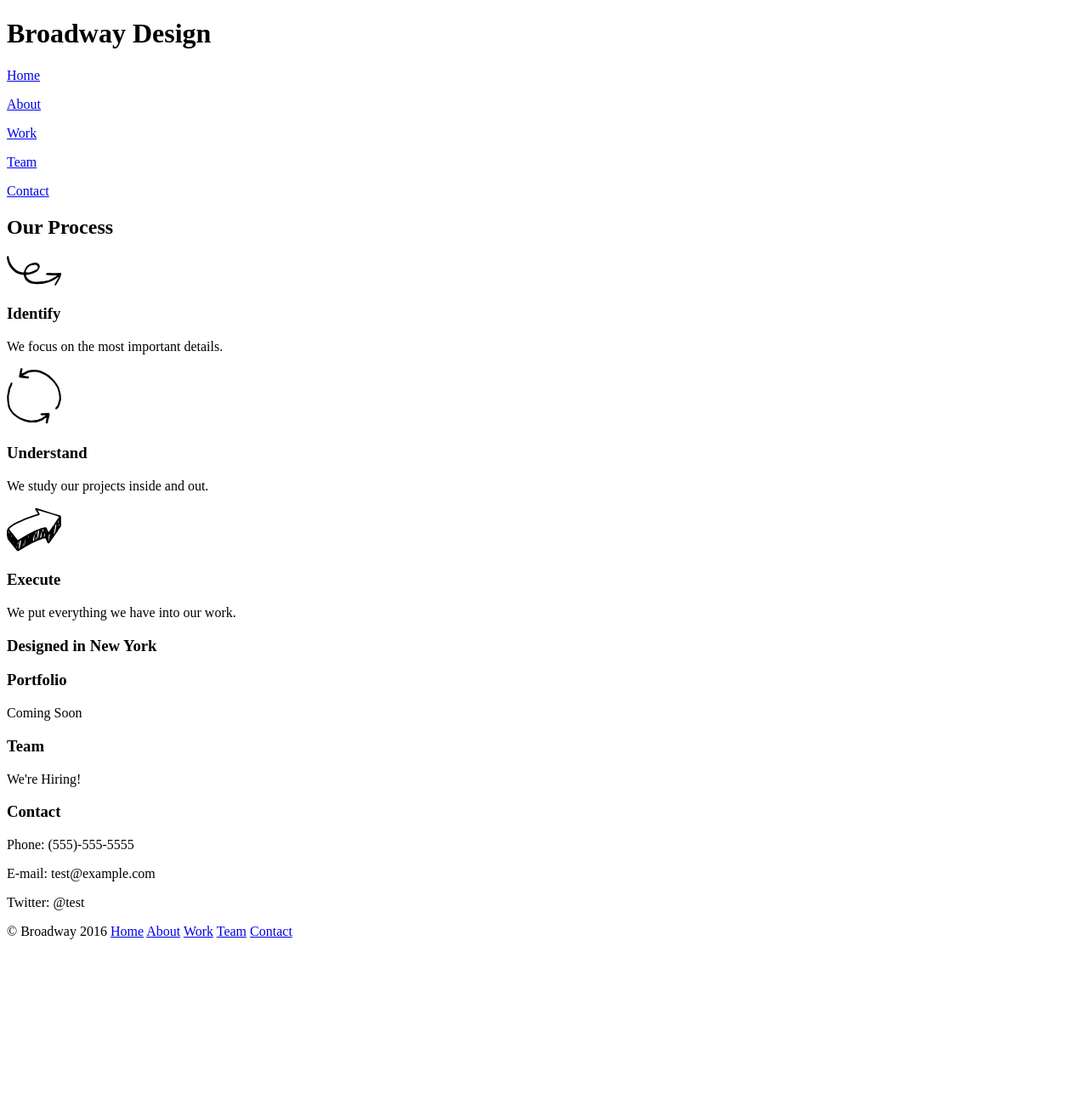
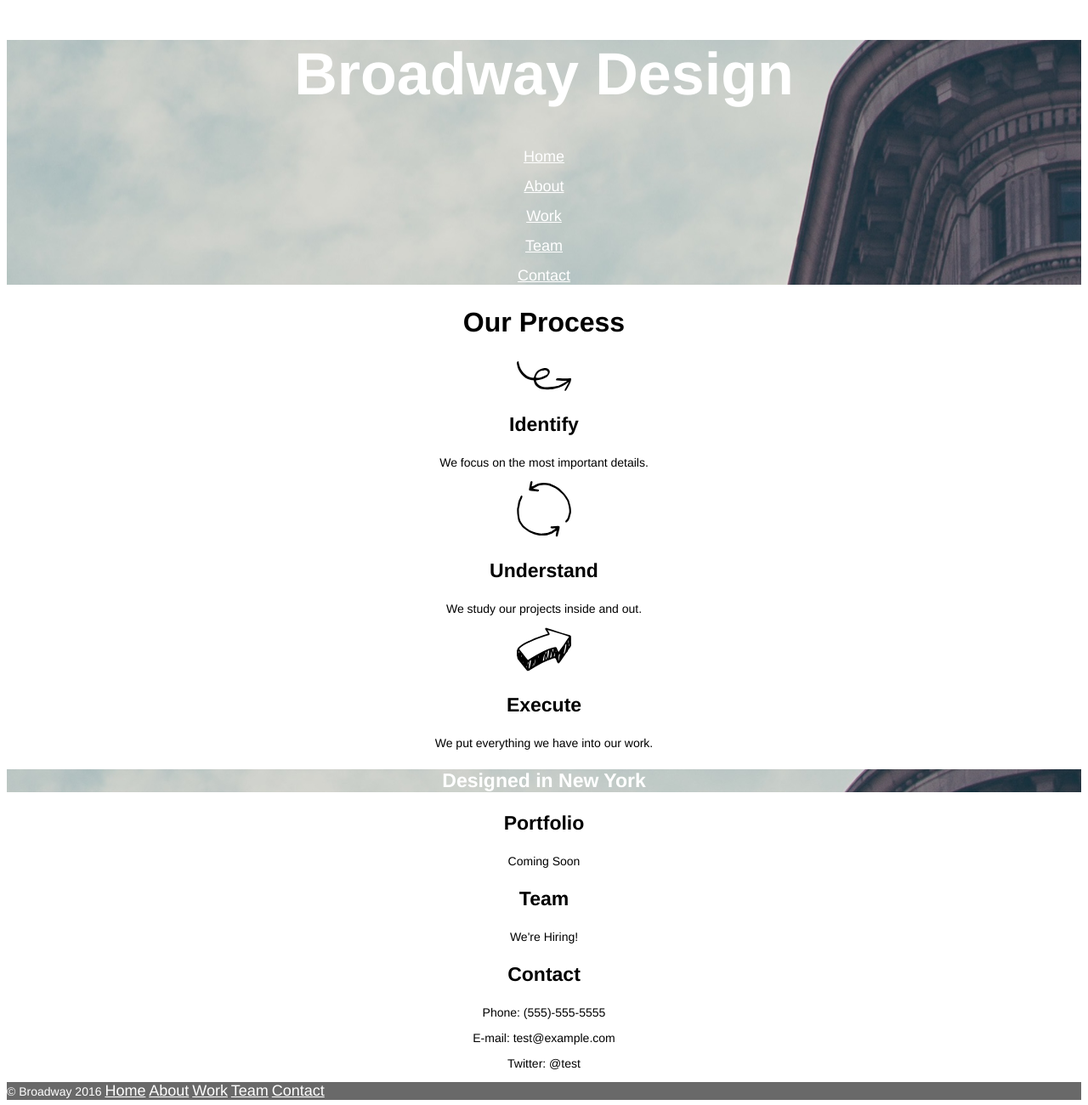
Before and after one commit to olivercgg/Broadway, a plain HTML site: page index.html in a window 1280 px wide. Shown: the whole page at 85% size. Before the commit the page ends 1121 px from the top, so only its background shows below. Drawn offline with Linux system fonts and the light colour scheme.

Commit message:
Complete HTML and CSS

```diff
--- a/index.html
+++ b/index.html
@@ -6,14 +6,14 @@
     <link rel="stylesheet" href="./resources/css/style.css" type="text/css">
   </head>
   <body>
-    <div class="top_banner">
+    <div class="banner">
       <h1 id="home">Broadway Design</h1>
-      <nav>
-        <p><a href="#home">Home</a></p>
-        <p><a href="#process">About</a></p>
-        <p><a href="#work">Work</a></p>
-        <p><a href="#team">Team</a></p>
-        <p><a href="#contact">Contact</a></p>
+      <nav class="top_nav">
+        <p><a class="nav" href="#home">Home</a></p>
+        <p><a class="nav" href="#process">About</a></p>
+        <p><a class="nav" href="#work">Work</a></p>
+        <p><a class="nav" href="#team">Team</a></p>
+        <p><a class="nav" href="#contact">Contact</a></p>
       </nav>
     </div>
       <h2 id="process">Our Process</h2>
@@ -26,7 +26,7 @@
       <p><img src="./resources/images/execute.svg" alt=""></p>
       <h3>Execute</h3>
       <p>We put everything we have into our work.</p>
-      <h3 class="bottom_banner">Designed in New York<h3>
+      <h3 class="banner">Designed in New York<h3>
       <h3 id="work">Portfolio</h3>
       <p>Coming Soon</p>
       <h3 id="team">Team</h3>
@@ -35,11 +35,13 @@
       <p>Phone: (555)-555-5555</p>
       <p>E-mail: test@example.com</p>
       <p>Twitter: @test</p>
-      <p id="copyright">&#169; Broadway 2016
-        <a href="#home">Home</a>
-        <a href="#process">About</a>
-        <a href="#work">Work</a>
-        <a href="#team">Team</a>
-        <a href="#contact">Contact</a></p>
+    <div class="bottom">
+      <p>&#169; Broadway 2016
+        <a class="nav" href="#home">Home</a>
+        <a class="nav" href="#process">About</a>
+        <a class="nav" href="#work">Work</a>
+        <a class="nav" href="#team">Team</a>
+        <a class="nav" href="#contact">Contact</a></p>
+    </div>
   </body>
 </html>
--- a/resources/css/style.css
+++ b/resources/css/style.css
@@ -0,0 +1,46 @@
+body {
+  font-family: helvetica;
+  text-align: center;
+}
+
+h1, h2, h3, {
+  font-weight: bold;
+}
+
+h1 {
+  font-size: 70px;
+}
+
+h2 {
+  font-size: 32px;
+}
+
+h3 {
+  font-size: 23px;
+}
+
+p {
+  font-size: 14px;
+}
+
+.nav {
+  color: white;
+  font-size: 18px;
+}
+
+.banner {
+  color: white;
+  background-image: url(../images/the-flatiron-building.png);
+}
+
+.bottom {
+  background-color: dimgray;
+  font-size: 11px;
+  color: white;
+  text-align: left;
+}
+
+
+copyright {
+  font-size: 11px;
+}
```
